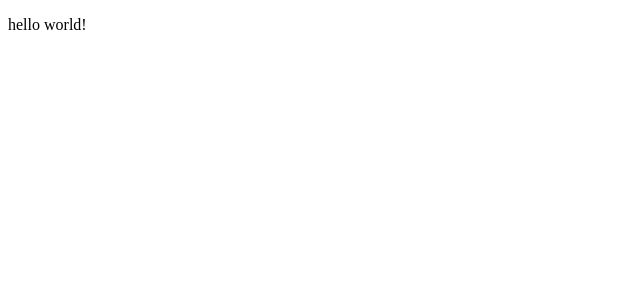
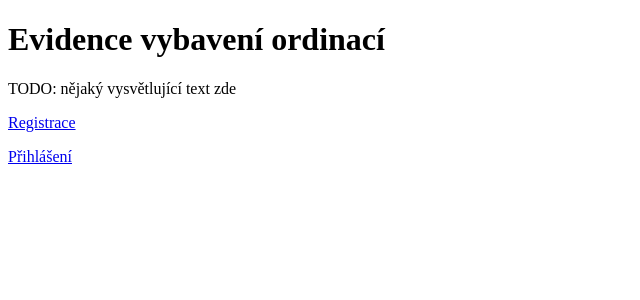
Before and after one commit to messa/covid-praktik, a Next.js app: page / in a window 1280 px wide. Shown: the top 300 px of the page, without its empty margins (0-640 px from the left). Built offline with nearby package versions, Linux system fonts and the light colour scheme.

Commit message:
add page drafts: login and registration

```diff
--- a/pages/index.js
+++ b/pages/index.js
@@ -1,6 +1,16 @@
+import Link from 'next/link'
+
 function IndexPage() {
   return (
-    <p>hello world!</p>
+    <div>
+      <h1>Evidence vybavení ordinací</h1>
+
+      TODO: nějaký vysvětlující text zde
+
+      <p><Link href='/registration'><a>Registrace</a></Link></p>
+
+      <p><Link href='/login'><a>Přihlášení</a></Link></p>
+    </div>
   )
 }
 
```
Also changed, not shown: pages/login.js (added, +12 -0 lines), pages/registration.js (added, +12 -0 lines).
